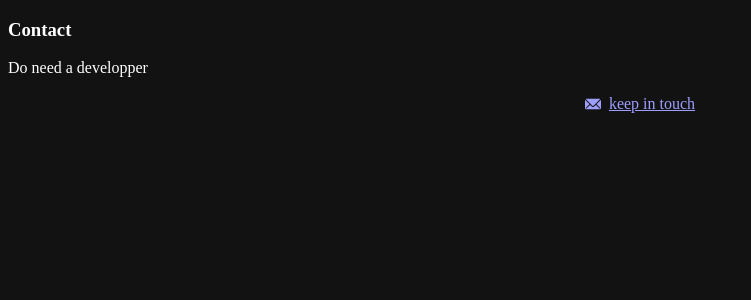
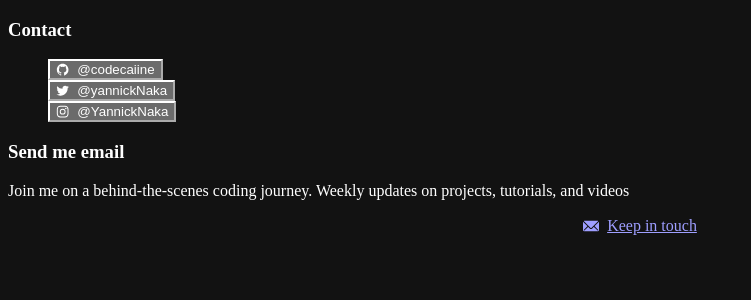
Before and after one commit to codecaiine/new-portfolio, a Next.js app: page /contact in a window 1280 px wide. Shown: the top 300 px of the page, without its empty margins (0-751 px from the left). Built offline with nearby package versions, Linux system fonts and the light colour scheme.

Commit message:
Customize contact

```diff
--- a/pages/contact.js
+++ b/pages/contact.js
@@ -1,13 +1,19 @@
 import NextLink from 'next/link'
 import {
+  Link,
   Container,
   Heading,
   Box,
   SimpleGrid,
   Button,
+  List,
+  ListItem,
+  useColorModeValue,
   chakra
 } from '@chakra-ui/react'
+
 import { ChevronRightIcon, EmailIcon } from '@chakra-ui/icons'
+import { IoLogoTwitter, IoLogoInstagram, IoLogoGithub } from 'react-icons/io5'
 import { BioSection, BioYear } from '../components/bio'
 import Layout from '../components/layouts/article'
 import Section from '../components/section'
@@ -23,8 +29,54 @@ const Contact = () => (
         <Heading as="h3" variant="section-title">
           Contact
         </Heading>
+
+        <List>
+          <ListItem>
+            <Link href="https://github.com/codecaiine" target="_blank">
+              <Button
+                variant="ghost"
+                colorScheme="teal"
+                leftIcon={<IoLogoGithub />}
+              >
+                @codecaiine
+              </Button>
+            </Link>
+          </ListItem>
+          <ListItem>
+          </ListItem>
+          <ListItem>
+            <Link href="#" target="_blank">
+              <Button
+                variant="ghost"
+                colorScheme="teal"
+                leftIcon={<IoLogoTwitter />}
+              >
+                @yannickNaka
+              </Button>
+            </Link>
+          </ListItem>
+          <ListItem>
+            <Link href="#" target="_blank">
+              <Button
+                variant="ghost"
+                colorScheme="teal"
+                leftIcon={<IoLogoInstagram />}
+              >
+                @YannickNaka
+              </Button>
+            </Link>
+          </ListItem>
+        </List>
+
+      </Section>
+
+      <Section delay={0.3}>
+       <Heading as="h3" variant="section-title">
+          Send me email
+        </Heading>
         <p>
-          Do need a developper
+          Join me on a behind-the-scenes coding journey. Weekly updates on
+          projects, tutorials, and videos
         </p>
 
         <Box align="center" my={4}>
@@ -35,7 +87,7 @@ const Contact = () => (
             leftIcon={<EmailIcon />}
             colorScheme="teal"
           >
-            keep in touch
+            Keep in touch
           </Button>
         </Box>
       </Section>
```
